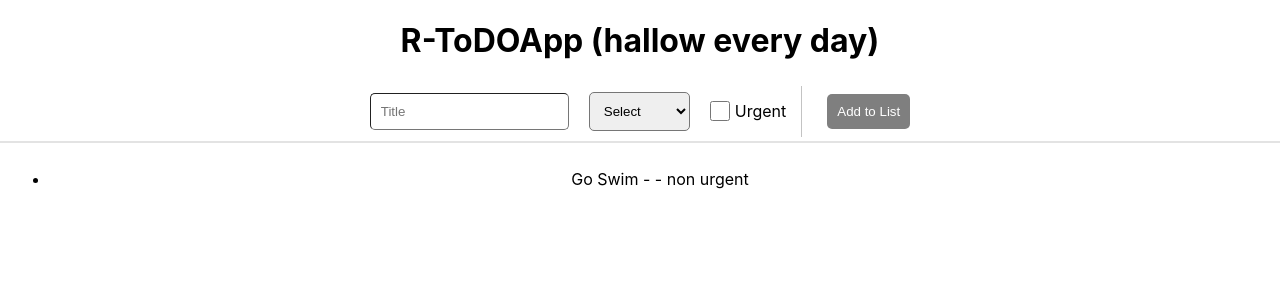
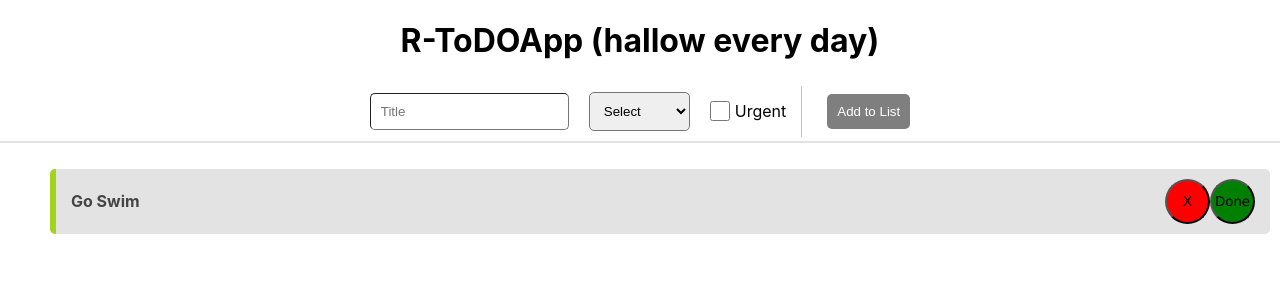
Before and after one commit to meeraqunaibi/to-do-list, a React (Create React App) app: page / in a window 1280 px wide. Both pictures are taken after a click on the input "Add to List". Shown: the top 300 px of the page. Built offline with nearby package versions, Linux system fonts and the light colour scheme.

Commit message:
add buttons

```diff
--- a/src/App.jsx
+++ b/src/App.jsx
@@ -10,11 +10,21 @@ function App() {
     setItems([...items, item]);
   }
 
+  const delateItem = (id) => {
+    const newItemsData = items.filter(it => it.id !== id);
+    setItems(newItemsData);
+  }
+
+  const Complete = (id) => {
+    const newitem = items.map(item => item.id === id ? { ...item, isDone: true } : item);
+    setItems(newitem);
+  }
+
   return (
     <div className="App">
       <h1>R-ToDOApp (hallow every day)</h1>
       <Form onAddItem={addItem} />
-      <List items={items} />
+      <List onDelate={delateItem} onComplete={Complete} items={items} />
     </div>
   );
 }
--- a/src/components/form/form.component.jsx
+++ b/src/components/form/form.component.jsx
@@ -10,6 +10,7 @@ const Form = (props) => {
     event.preventDefault();
     const newItem = {
       id: new Date(),
+      isDone: false,
       title: event.target.title.value,
       category: event.target.category.value,
       urgent: event.target.urgent.checked
--- a/src/components/list/list.component.jsx
+++ b/src/components/list/list.component.jsx
@@ -1,5 +1,5 @@
 import './list.css';
-
+import category_items from '../category/catedory'
 /**
  * @param {{
  * items: {
@@ -14,9 +14,19 @@ const List = (props) => {
     <div className='items-list'>
       <ul>
         {
-          props.items.map((item, index) => <li key={index}>
-            {item.title} - {item.category} - {item.urgent ? 'URGENT' : 'non urgent'}
-          </li>)
+          props.items.map((item, index) =>
+            <li key={index}
+              className={`item ${item.urgent ? 'urgent' : ''}`}>
+
+              <div className="data" style={{textDecoration:item.isDone?'line-through':'none'}}>
+                <h2>{item.title}</h2>
+                <span>{category_items.filter(cat => cat.value === item.category)[0]?.label}</span>
+              </div>
+              <div className="action">
+                <button className='x' onClick={ () => props.onDelate(item.id)}>X</button>
+                <button className='D' onClick={ () => props.onComplete(item.id)}>Done</button>
+              </div>
+            </li>)
         }
       </ul>
     </div>
--- a/src/components/list/list.css
+++ b/src/components/list/list.css
@@ -2,3 +2,60 @@
     border-top: 2px solid #e3e3e3;
     padding: 10px;
 }
+
+.items-list .item {
+    list-style-type: none;
+    background-color: #e3e3e3;
+    margin-bottom: 4px;
+    padding: 10px 15px;
+    display: flex;
+    /* flex-direction: column; */
+    justify-content: space-between;
+    border-left: 6px solid #a3d31d;
+    border-radius: 5px;
+}
+
+.items-list .item .data {
+    display: flex;
+    flex-direction: column;
+    justify-content: center;
+}
+
+.items-list .item .action {
+    display: flex;
+    flex-direction: row;
+    justify-content: center;
+}
+
+.items-list .item .action button {
+    border-radius: 50%;
+    display: flex;
+    justify-content: center;
+    align-items: center;
+    width: 45px;
+    height: 45px;
+    font-family: Verdana, Geneva, Tahoma, sans-serif;
+}
+
+.items-list .item .action button.x {
+   background-color: red;
+}
+
+.items-list .item .action button.D {
+    background-color: green;
+}
+
+.items-list .item h2 {
+    font-size: 16px;
+    margin: 0;
+    color: #444;
+}
+
+.items-list .item span {
+    font-size: 13px;
+    color: #888;
+}
+
+.items-list .item.urgent {
+    border-left-color: red;
+}
```
